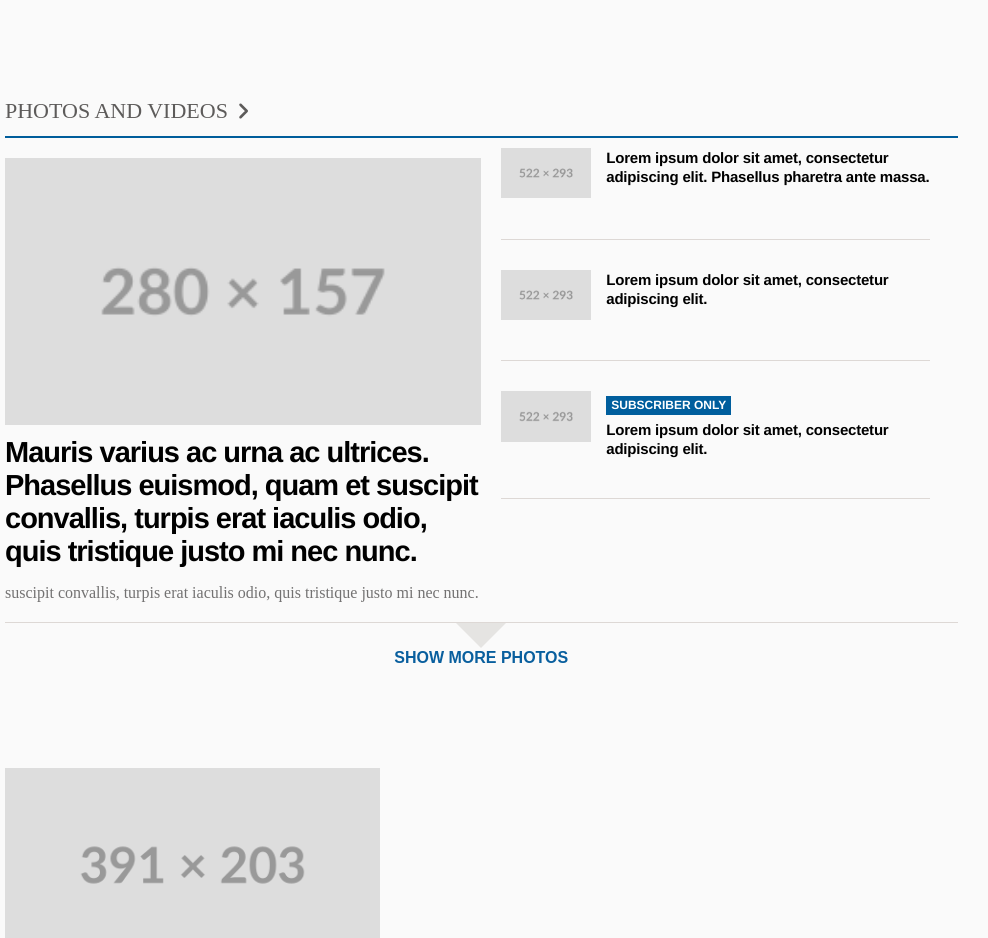
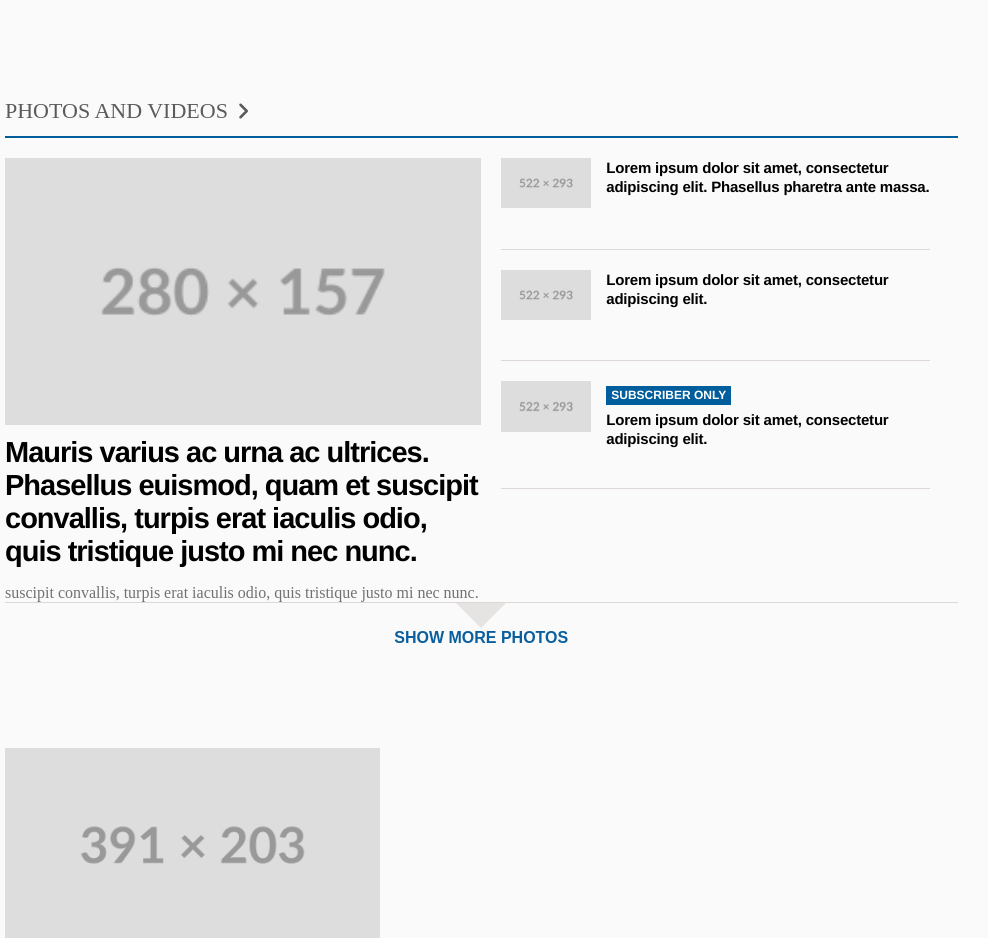
Before and after one commit to Tommycik/ppmTC, a website: page index.html in a window 1280 px wide. Shown: the part 3860-4798 px from the top of the page, without its empty margins (0-988 px from the left). Drawn offline with Linux system fonts and the light colour scheme.

Commit message:
10.5 stili completati

```diff
--- a/css/style.css
+++ b/css/style.css
@@ -923,6 +923,13 @@ section{
   flex-direction: row;
   flex-wrap: wrap;
 }
+.photo\&video .articleBody{
+  margin-bottom: 0;
+}
+.photo\&video .categoryRelated{
+  gap: 10px;
+  margin-top: 10px;
+}
 .photo\&video .categoryHead{
   margin-bottom: 0;
 }
@@ -1659,9 +1666,7 @@ footer{
   .categories .category{
     max-width: 48%;
   }
-  .photo\&video .categoryRelated{
-    gap: 20px;
-  }
+
   .photo\&video .othersSub{
     width: 48%;
   }
```
